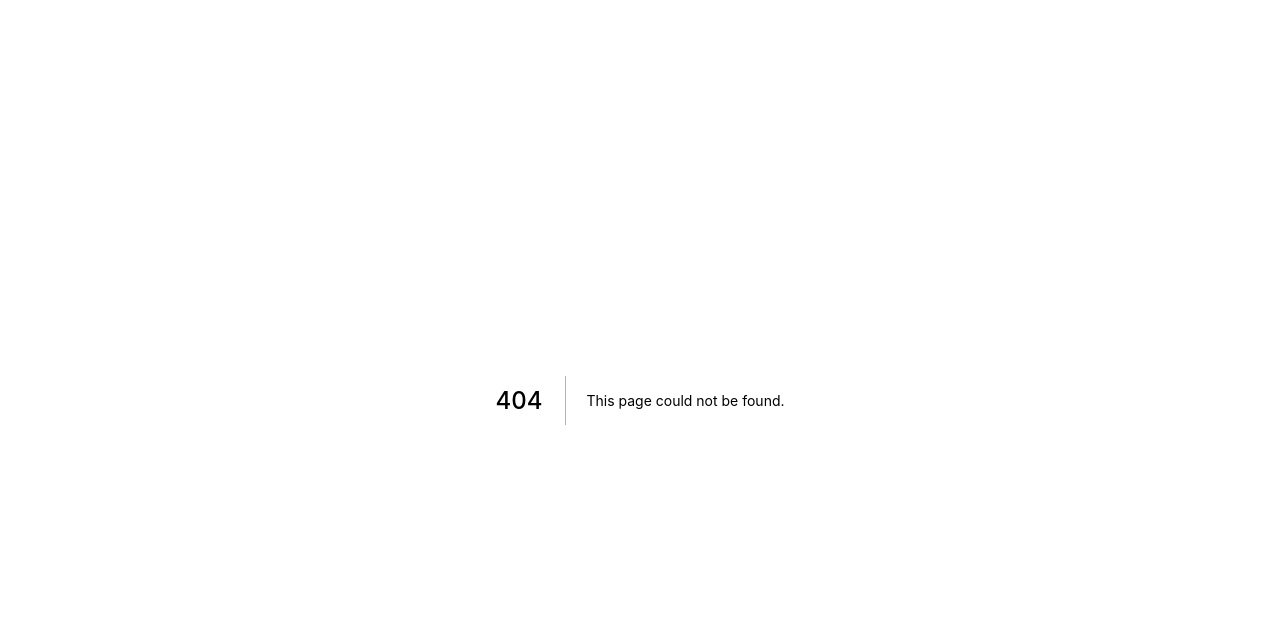
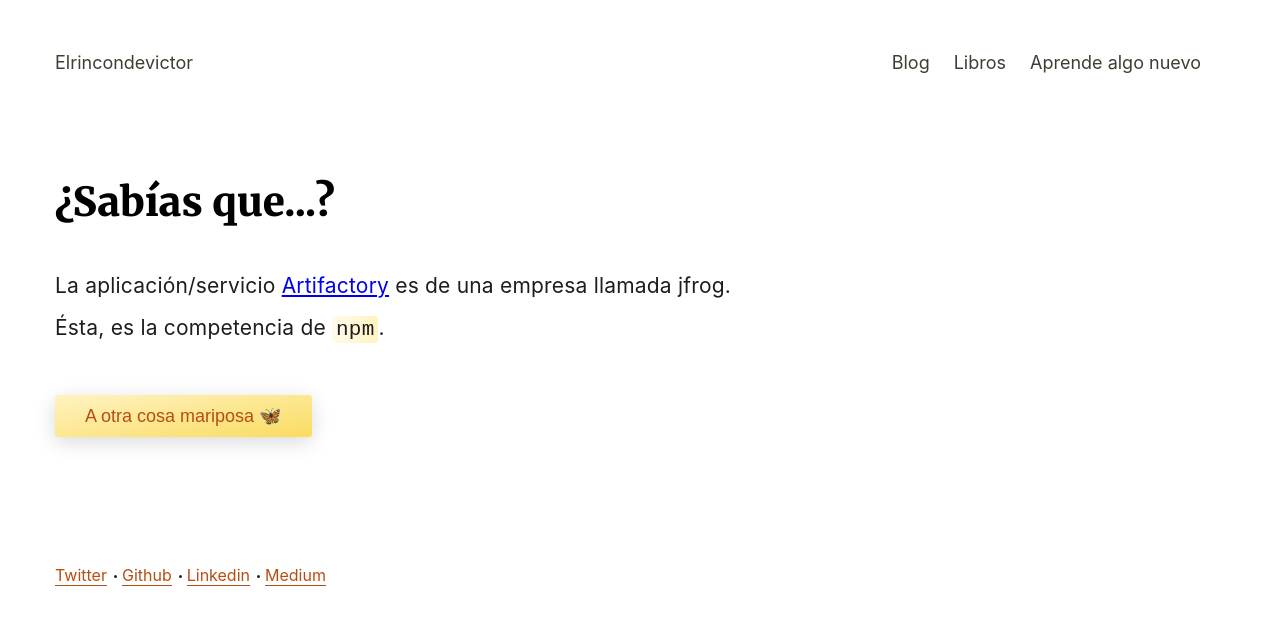
Before and after one commit to devictoribero/elrincondevictor, a Next.js app: page /aprende-algo-nuevo in a window 1280 px wide. Before the commit this address had no page. Shown: the top 620 px of the page. Built offline with nearby package versions, Linux system fonts and the light colour scheme.

Commit message:
Change on the last post because of a feedback from Ignacio

```diff
--- a/components/layout/MainNavigation.js
+++ b/components/layout/MainNavigation.js
@@ -11,6 +11,7 @@
         <div>
           <Link href="/blog"><a>Blog</a></Link>
           <Link href="/libros"><a>Libros</a></Link>
+          <Link href="/aprende-algo-nuevo"><a>Aprende algo nuevo</a></Link>
         </div>
       </div>
 
@@ -50,8 +51,8 @@
           background: var(--primary-300);
         }
 
-        a:not(.logo):last-of-type {
-          margin-left: 1rem;
+        a:not(.logo) {
+          margin-right: 1.5rem;
         }
       `}</style>
     </nav>
--- a/components/molecules/Post.js
+++ b/components/molecules/Post.js
@@ -116,10 +116,7 @@
         }
 
         article code {
-          background: linear-gradient(to right, var(--primary-000), var(--primary-100));
-          border-radius: 3px;
-          padding: 2px 4px;
-          hyphens: auto;
+
           font-size: 16px;
         }
       `}</style>
--- a/config/what-I-have-learnt-today.js
+++ b/config/did-you-know.js
@@ -1,34 +1,34 @@
-export const whatIhaveLearntToday = [
+export const didYouKnow = [
   {
-    date: "2019-04-06",
+    id: 0,
     data: ['Podemos añadir filtros en nuestro correo electrónico para verlos en la bandeja de entrada. Por ejemplo: <code>victor.ribero3+miweb@gmail.com</code> para saber que me contactan de <a href="https://www.elrincondevictor.com">elrincondevictor.com</a>.']
   },
   {
-    date: "2019-04-04",
+    id: 1,
     data: ['Para importar y exportar módulos en <code>nodejs</code> hemos de usar <code>require()</code> y <code>module.exports = { ... }</code>.']
   },
   {
-    date: "2019-03-29",
-    data: ['Existe una librería de <code>Javascript</code> que se llama <a href="https://www.npmjs.com/package/mocha.parallel">Mocha Parallel</a> que sirve para ejecutar tests en paralelo.']
+    id: 2,
+    data: ['<a href="https://www.npmjs.com/package/mocha.parallel">Mocha Parallel</a> es una librería super útil de <code>Javascript</code> que sirve para ejecutar tests en paralelo. Esto nos proporciona el tiempo de ejecución de los test de manera sustancial.']
   },
   {
-    date: "2019-03-28",
+    id: 3,
     data: ['Para contribuir a un <code>repositorio</code> cualquiera, una vez hemos hecho <code>fork</code>, <a href="https://help.github.com/en/articles/configuring-a-remote-for-a-fork">se ha de configurar un remote</a> que apunte al <code>upstream</code> del <code>repositorio</code> original.']
   },
   {
-    date: "2019-03-27",
-    data: ['Gracias a <a href="https://twitter.com/csswizardry/status/836960832789565440">este tweet</a>, he aprendido como funcionan los <code>attributos</code> <code>sizes</code> and <code>srcset</code> para cargar imágenes de manera óptima.']
+    id: 4,
+    data: ['Gracias a <a href="https://twitter.com/csswizardry/status/836960832789565440">este tweet de @csswizardry</a>, he aprendido como funcionan los atributos <code>sizes</code> and <code>srcset</code> para cargar imágenes de manera óptima.']
   },
   {
-    date: "2019-03-26",
+    id: 5,
     data: ['La aplicación/servicio <a href="https://jfrog.com/artifactory/">Artifactory</a> es de una empresa llamada jfrog. Ésta, es la competencia de <code>npm</code>.']
   },
   {
-    date: "2019-03-23",
+    id: 6,
     data: ['Preocuparnos por la accesibilidad es importante. La extensión <a href="https://chrome.google.com/webstore/detail/accessibility-insights-fo/pbjjkligggfmakdaogkfomddhfmpjeni?hl=en">Accessibility Insights for Web</a> ejecuta un test de la página donde nos encontremos y genera un reporte de todas las mejoras posibles.']
   },
   {
-    date: "2019-03-22",
-    data: ['<a href="https://www.ticbeat.com/tecnologias/que-es-schemaorg/">Schema.org</a>, una manera de estructurar el contenido para los <code>crawlers</code>. Tener mejor <code>SEO</code> es uno de los beneficios.']
+    id: 7,
+    data: ['<a href="https://www.ticbeat.com/tecnologias/que-es-schemaorg/">Schema.org</a> es una manera de estructurar el contenido de la página para los <code>crawlers</code>. Lo más interesante es que beneficio al <code>SEO</code> de la página.']
   }
 ]
--- a/helpers/random.js
+++ b/helpers/random.js
@@ -1,3 +1,3 @@
-export function randomElement(array) {
+export function getRandom(array) {
   return array[Math.floor(Math.random()*array.length)];
 }
--- a/pages/_app.js
+++ b/pages/_app.js
@@ -151,18 +151,11 @@
             outline: 2px dashed;
           }
 
-          .overlay:after {
-            content: "";
-            position: absolute;
-            top: 0;
-            left: 0;
-            right: 0;
-            bottom: 0;
-            background: rgba(255,255,255,0.15);
-          }
-
-          .overlay.isPrimary:after {
-            background-image: linear-gradient(rgba(233,185,73,0.2 ),rgba(249,218,139,0.8));
+          code {
+            background: linear-gradient(to right, var(--primary-000), var(--primary-100));
+            border-radius: 3px;
+            padding: 2px 4px;
+            hyphens: auto;
           }
         `}</style>
       </Container>
--- /dev/null
+++ b/pages/aprende-algo-nuevo.js
@@ -0,0 +1,124 @@
+import {Layout} from '../components/layout/Layout'
+import {getRandom} from '../helpers/random'
+
+function useRandom(array = []) {
+  const defaultRandom = getRandom(array)
+  const [random, setRandom] = React.useState(defaultRandom)
+
+  function generateRandom() {
+    return setRandom(getRandom(array))
+  }
+
+  return [random, generateRandom]
+}
+
+export default function Page({didYouKnow}) {
+  const [random, generateRandom] = useRandom(didYouKnow)
+
+  return (
+    <Layout>
+      <header className="container-wrapper">
+        <div className="container">
+          <h1>¿Sabías que...?</h1>
+          {random.data.map((text, index) => (
+            <p key={index} dangerouslySetInnerHTML={{__html: text}}></p>
+          ))}
+
+          <button onClick={generateRandom}>A otra cosa mariposa 🦋</button>
+        </div>
+      </header>
+
+      <style jsx>{`
+        header {
+          padding-top: 25px;
+          padding-bottom: 25px;
+          box-sizing: border-box;
+          display: flex;
+          flex-direction: column;
+          justify-content: center;
+        }
+
+        h1, p { margin: 0; max-width: 720px; }
+
+        h1 {
+          font-family: var(--font-family-alter);
+          margin: 0 0 2rem 0;
+          font-size: 2.5rem;
+          line-height: 1.35;
+          font-weight: bold;
+        }
+
+        p {
+          display: block;
+          margin: 0.75rem 0;
+          color: #1d1d1d;
+          font-size: 18px;
+          letter-spacing: 0.2px;
+          line-height: 2;
+        }
+
+        a {
+          text-decoration: none;
+          color: var(--primary-700);
+          border-bottom: 1px solid var(--primary-700);
+          transition: color 0.25s ease, border 0.25s ease;
+          margin-right: 5px;
+          line-height: 1.5;
+        }
+
+        a:hover,
+        a:active {
+          color: var(--primary-900);
+          border-bottom: 1px solid var(--primary-900);
+        }
+
+        button {
+          border: none;
+          cursor: pointer;
+          display: inline-flex;
+          justify-content: center;
+          align-items: center;
+          margin-top: 2rem;
+          padding: 10px 30px;
+          background-image: linear-gradient(to bottom right, var(--primary-100), var(--primary-300));
+          border-radius: 3px;
+
+          color: var(--grey-600);
+          font-size: 18px;
+          font-weight: 500;
+          text-decoration: none;
+          transition: background-image 0.4s linear, box-shadow 0.15s ease, color 0.15s ease;
+          box-shadow: 0 5px 20px 0px rgba(1,1,1,0.15);
+          color: var(--primary-800);
+        }
+
+        button:hover,
+        button:focus {
+          background-image: linear-gradient(to bottom right, var(--primary-200), var(--primary-400));
+          box-shadow: 0 7px 9px -1px rgba(1,1,1,0.15);
+          color: var(--primary-900);
+        }
+
+
+        @media screen and (min-width: 768px) {
+          header {
+            padding-top: 50px;
+            padding-bottom: 50px;
+          }
+
+          h1 {
+            margin-bottom: 36px;
+          }
+
+          p {
+            font-size: 21px;
+          }
+        }
+      `}</style>
+    </Layout>
+  )
+}
+Page.getInitialProps = () => {
+  const {didYouKnow} = require(`../config/did-you-know.js`);
+  return { didYouKnow }
+}
```
Also changed, not shown: components/pages/Post.js (+7 -7 lines), content/burbuja-desarrollo-frontend.md (+3 -3 lines), pages/blog.js (+8 -8 lines).
